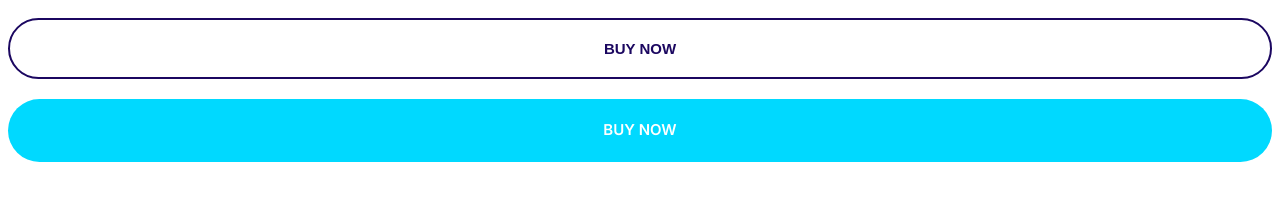
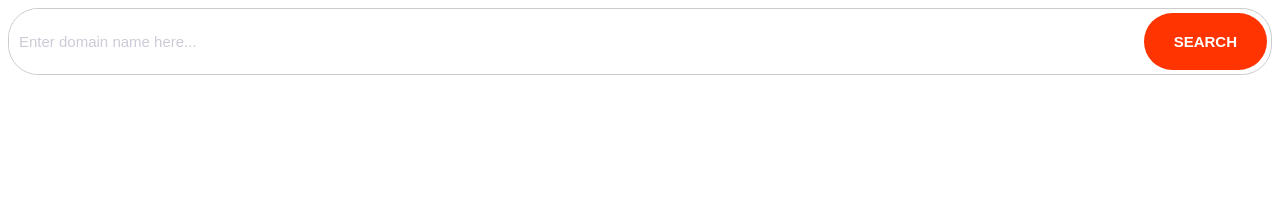
Before and after one commit to Agilesh-s/cloudify, a plain HTML site: page index.html in a window 1280 px wide. Drawn offline with Linux system fonts and the light colour scheme.

Commit message:
Created input and input groups

```diff
--- a/css/styles.css
+++ b/css/styles.css
@@ -4,6 +4,7 @@
     --color-accent: #ff3400;
     --color-headings: #1b0760;
     --color-body: #918ca4;
+    --color-border: #ccc;
 }
 
 *, *::after, *::before{
@@ -239,3 +240,41 @@ a{
         font-size: 1.5rem;
     }
 }
+
+/* Inputs */
+
+.input{
+    padding: 1.5rem 3.5rem;
+    border: 1px solid var(--color-border);
+    border-radius: 30px;
+    outline: 0;
+    color: var(--color-headings);
+    font-size: 2rem;
+}
+
+::placeholder{
+    color: #cdcbd7;
+}
+
+.input-group{
+    border: 1px solid var(--color-border);
+    border-radius: 30px;
+    display: flex;
+
+}
+
+.input-group .input{
+    border: 0;
+    flex-grow: 1;
+    padding: 1.5rem 1rem;
+}
+
+.input-group .btn{
+    margin: 4px;
+}
+
+@media screen and (min-width: 1024px){
+    .input{
+        font-size: 1.5rem;
+    }
+}
--- a/index.html
+++ b/index.html
@@ -11,7 +11,9 @@
     <link rel="stylesheet" href="css/styles.css">
 </head>
 <body>
-    <button class="btn btn--outline btn--block">Buy Now</button>
-    <a href="#" class="btn btn--secondary btn--block">Buy Now</a>
+    <div class="input-group">
+        <input type="text" class="input" placeholder="Enter domain name here...">
+        <button class="btn btn--accent">Search</button>
+    </div>
 </body>
 </html>
```
Also changed, not shown: components/input.html (added, +4 -0 lines).
